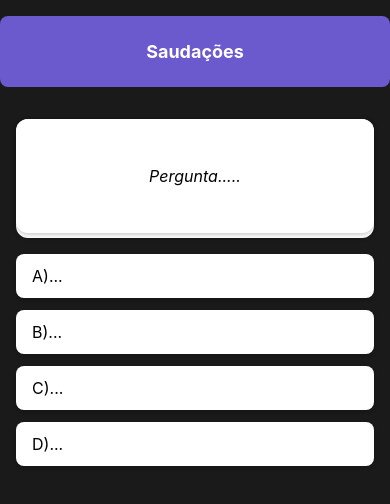
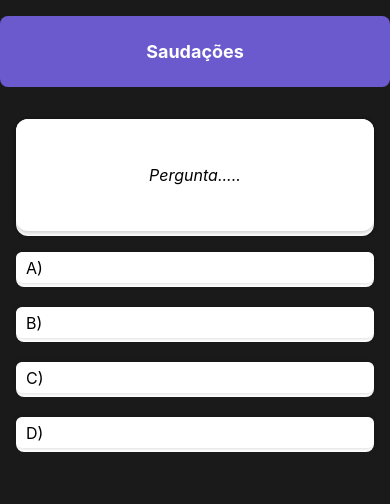
Before and after one commit to Emysntts/warao, a React Native app in the folder warao-front/: screen /QuestionPage in a window 390 px wide. Shown: the top 504 px of the page. Built offline with nearby package versions, Linux system fonts and the light colour scheme.

Commit message:
Feat [OptionsQuestion] - Ajustando a estrutura dos botões e estilos para melhor layout e usabilidade

```diff
--- a/warao-front/components/OptionsQuestion/index.tsx
+++ b/warao-front/components/OptionsQuestion/index.tsx
@@ -6,8 +6,10 @@ const Options = ({ options }: { options: string[] }) => {
   return (
     <View style={styles.optionsContainer}>
       {options.map((option, index) => (
-        <TouchableOpacity key={index} style={styles.optionButton}>
-          <Text style={styles.optionText}>{option}...</Text>
+        <TouchableOpacity key={index} style={styles.optionButton} activeOpacity={0.7}>
+          <TouchableOpacity style={styles.optionsPequeno} activeOpacity={0.7}>
+            <Text style={styles.optionText}>{option}</Text>
+          </TouchableOpacity>
         </TouchableOpacity>
       ))}
     </View>
--- a/warao-front/components/OptionsQuestion/styles.ts
+++ b/warao-front/components/OptionsQuestion/styles.ts
@@ -3,20 +3,34 @@ import { StyleSheet } from 'react-native';
 const styles = StyleSheet.create({
   optionsContainer: {
     marginTop: 16,
+    width: '100%',
   },
+
+  optionsPequeno: {
+    backgroundColor: '#FFFFFF',
+    shadowColor: '#000',
+    justifyContent: 'center',
+    borderRadius: 6,
+    shadowOpacity: 0.2,
+    shadowRadius: 4,
+    elevation: 3,
+    width: '100%',
+    height: 31,
+
+  },
+
+
   optionButton: {
     backgroundColor: '#FFFFFF',
-    paddingVertical: 12,
-    paddingHorizontal: 16,
+    paddingBottom: 5,
     borderRadius: 8,
-    marginBottom: 12,
-    shadowColor: '#000',
-    shadowOffset: { width: 0, height: 2 },
-    shadowOpacity: 0.2,
-    shadowRadius: 4,
-    elevation: 3, // Sombra para Android
+    marginBottom: 20,
+    width: '100%',
+    height: 35,
+
   },
   optionText: {
+    paddingStart: 10,
     fontSize: 16,
     color: '#000000',
   },
```
